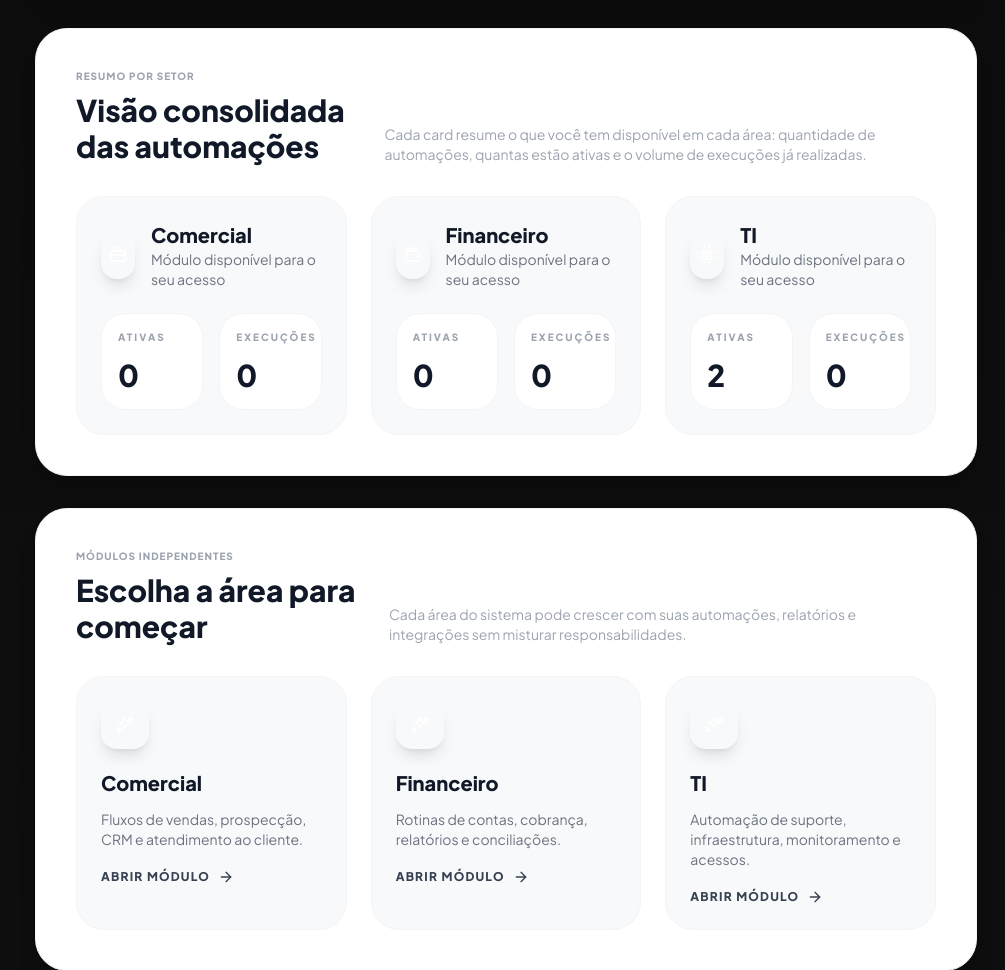
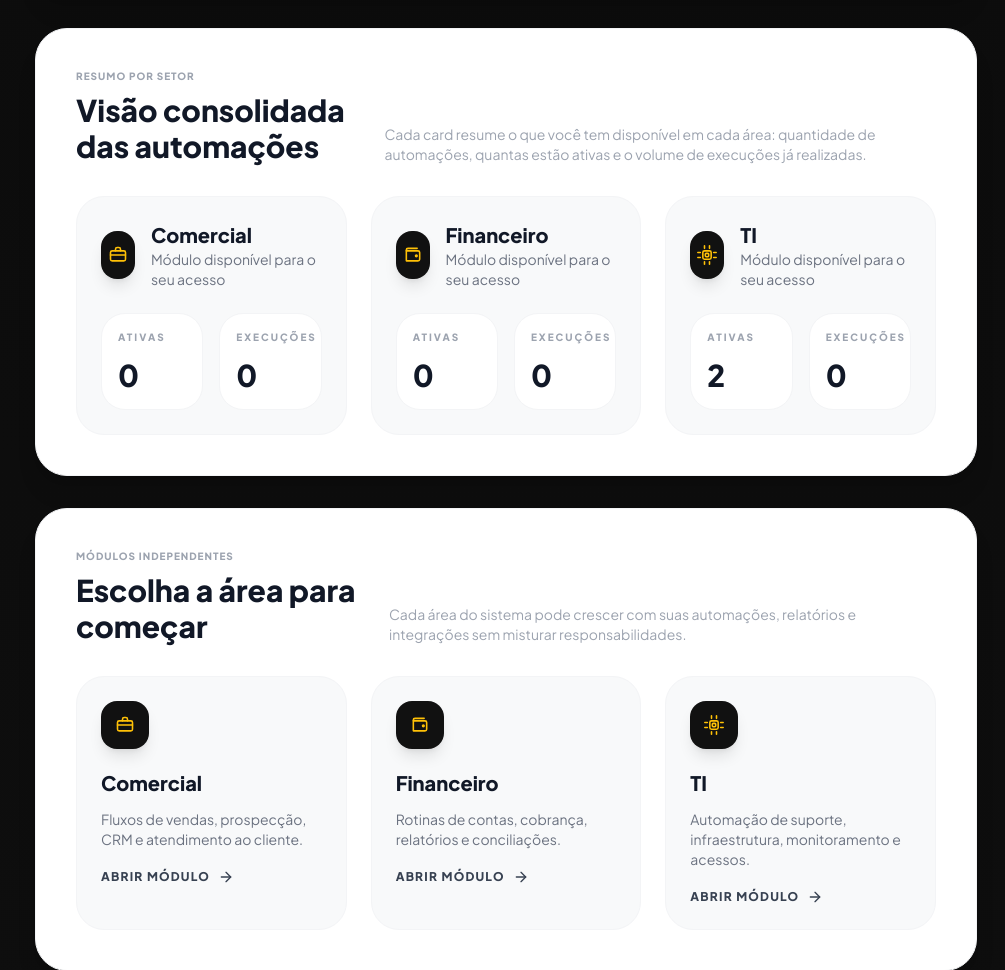
Before and after one commit to eliasneto/Gerenciador_Automacoes, a Django app: page /dashboard/ in a window 1280 px wide. Shown: the part 1378-2348 px from the top of the page, without its empty margins (275-1280 px from the left). Run offline with Django 5.2, Linux system fonts and the light colour scheme; the visitor is signed in with stand-in values (Sample User, id 1); data comes from the database, SQL or seed files in the repository; data that the repository does not hold is empty; some libraries are stand-ins or nearby versions.

Commit message:
melhorias de layout de icones

```diff
--- a/core/views.py
+++ b/core/views.py
@@ -45,7 +45,7 @@ class DashboardView(LoginRequiredMixin, TemplateView):
                     'name': registry['label'],
                     'description': descriptions.get(key, 'Módulo disponível para sua operação.'),
                     'url_name': f'{key}:home',
-                    'icon': registry['label'][:2].upper(),
+                    'icon': registry['icon'],
                 }
             )
             for automation in model.objects.all():
--- a/templates/core/dashboard.html
+++ b/templates/core/dashboard.html
@@ -99,8 +99,10 @@
             <article class="rounded-[1.75rem] border border-gray-100 bg-[#F8F9FA] p-6 hover:shadow-xl transition-all">
                 <div class="flex items-start justify-between gap-4">
                     <div class="flex items-center gap-4">
-                        <div class="w-12 h-12 rounded-2xl bg-ageis-black text-ageis-yellow flex items-center justify-center shadow-lg">
-                            {% app_icon sector.icon|default:'sparkles' 'w-5 h-5' %}
+                        <div class="w-12 h-12 rounded-2xl flex items-center justify-center shadow-lg" style="background:#111111;">
+                            <span class="inline-flex items-center justify-center" style="color:#ffc107;">
+                                {% app_icon sector.icon|default:'sparkles' 'w-5 h-5' %}
+                            </span>
                         </div>
                         <div>
                             <h3 class="text-xl font-black text-gray-900">{{ sector.label }}</h3>
@@ -137,8 +139,10 @@
     <div class="grid grid-cols-1 md:grid-cols-3 gap-6">
         {% for module in modules %}
             <a href="{% url module.url_name %}" class="group rounded-[1.75rem] border border-gray-100 bg-[#F8F9FA] p-6 hover:shadow-xl hover:-translate-y-1 transition-all">
-                <div class="w-12 h-12 rounded-2xl bg-ageis-black text-ageis-yellow flex items-center justify-center shadow-lg">
-                    {% app_icon module.icon|default:'sparkles' 'w-5 h-5' %}
+                <div class="w-12 h-12 rounded-2xl flex items-center justify-center shadow-lg" style="background:#111111;">
+                    <span class="inline-flex items-center justify-center" style="color:#ffc107;">
+                        {% app_icon module.icon|default:'sparkles' 'w-5 h-5' %}
+                    </span>
                 </div>
                 <h3 class="text-xl font-black text-gray-900 mt-5">{{ module.name }}</h3>
                 <p class="text-sm text-gray-500 mt-3">{{ module.description }}</p>
```
